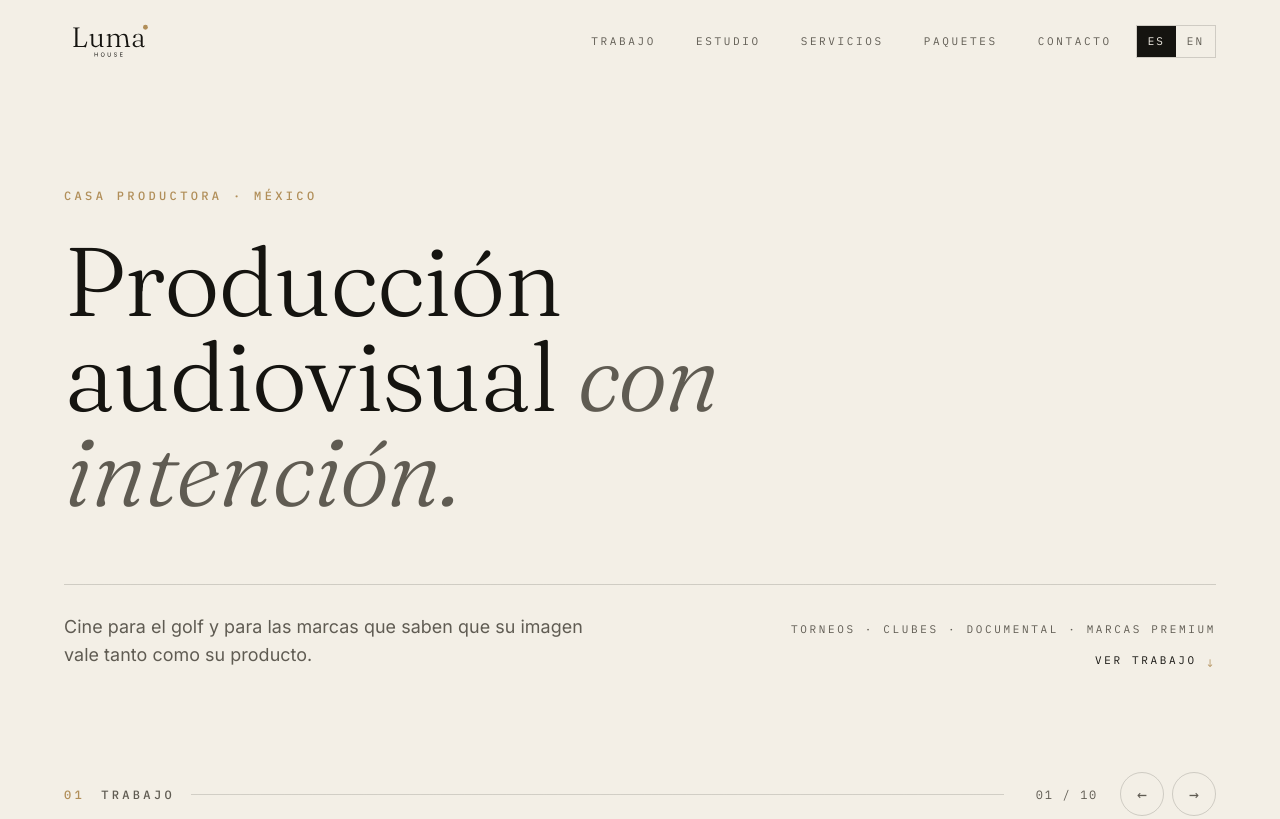
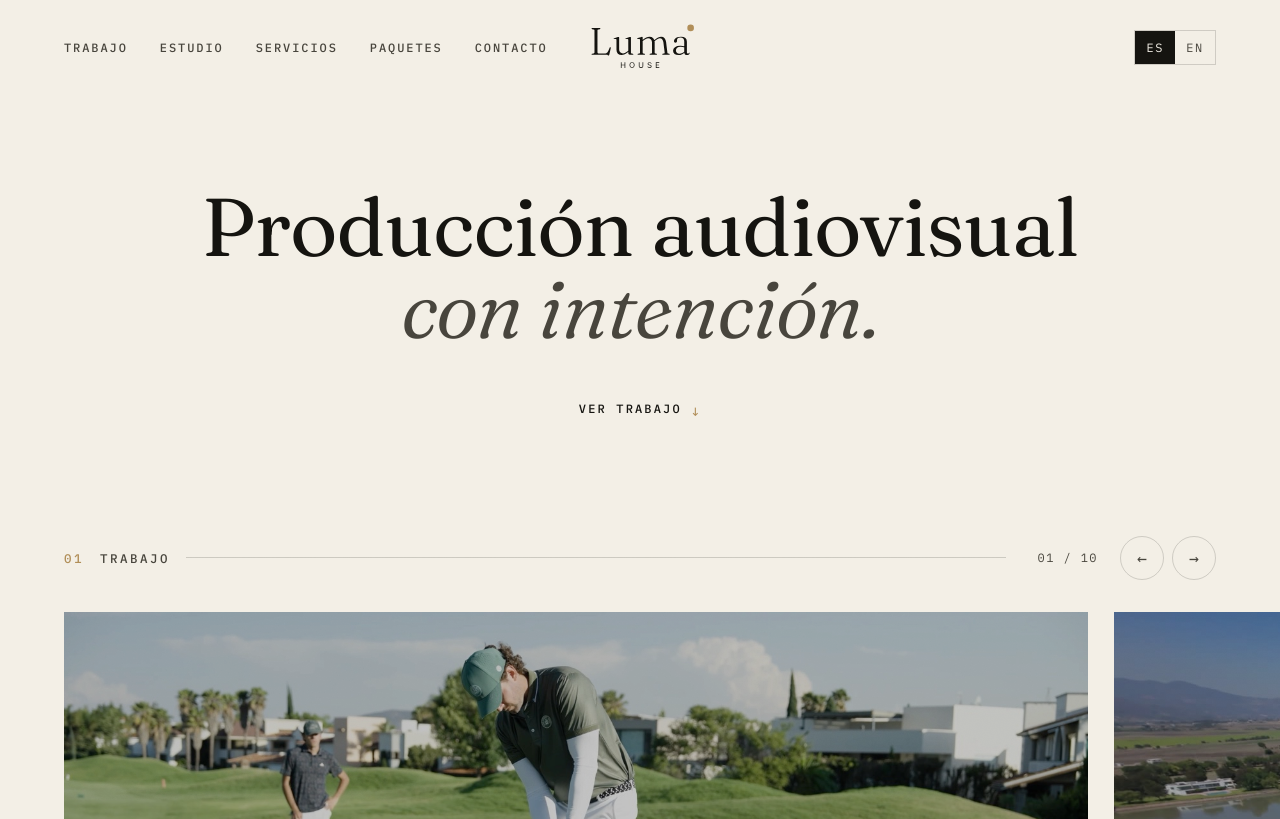
Before and after one commit to alextbr04/lumahouse-sitio, a plain HTML site: page index.html in a window 1280 px wide. Shown: the top 819 px of the page. Drawn offline with Linux system fonts and the light colour scheme.

Commit message:
Publicación automática 2026-11-05 10:47

```diff
--- a/assets/css/luma.css
+++ b/assets/css/luma.css
@@ -423,3 +423,42 @@ h1,h2,h3{color:var(--ink)}
 /* Golf Course Services: las letras son chicas dentro del logo, va más alto */
 .brands__track img.marca--alta{height:80px; max-width:230px; margin:-12px 0}
 @media (max-width:620px){.brands__track img.marca--alta{height:62px; max-width:170px; margin:-9px 0}}
+
+/* Verticales: sólo la pieza 9:16, sin laterales borrosos (misma altura que las horizontales) */
+.reel__track{align-items:flex-start}
+.slide--vertical{width:calc(min(80vw, 1180px) * 81 / 256)}
+.slide--vertical .slide__media{aspect-ratio:9/16}
+.slide--vertical .slide__media.is-vertical::before{display:none}
+.slide--vertical .slide__media.is-vertical img{object-fit:cover}
+.slide--vertical .slide__info{gap:14px}
+@media (max-width:620px){.slide--vertical{width:56vw}}
+
+/* ==========================================================================
+   MINIMAL (2026-11-05): logo grande al centro, portada sólo con la frase, todo gira alrededor de las piezas
+   ========================================================================== */
+:root{--nav-h:96px}
+.nav .wrap{display:grid; grid-template-columns:1fr auto 1fr; align-items:center}
+.nav__links{grid-column:1; grid-row:1; justify-self:start; margin-left:0; gap:32px}
+.nav__logo{grid-column:2; grid-row:1; justify-self:center}
+.nav__logo img{height:60px}
+.nav__right{grid-column:3; grid-row:1; justify-self:end}
+@media (max-width:1100px){.nav__links{gap:22px}.nav__links a{letter-spacing:.18em}}
+@media (max-width:860px){:root{--nav-h:80px}.nav__logo img{height:48px}.nav .wrap{grid-template-columns:1fr auto 1fr}.nav__links{grid-column:auto; grid-row:auto; justify-self:stretch; position:fixed; top:var(--nav-h); left:0; right:0; bottom:0; width:100vw; height:calc(100svh - var(--nav-h)); margin:0}}
+
+.hero--min{text-align:center; padding-top:calc(var(--nav-h) + clamp(48px, 7vw, 112px)); padding-bottom:clamp(48px, 6vw, 88px)}
+.hero--min h1{max-width:none; margin:0 auto clamp(28px, 3.5vw, 48px); font-size:clamp(40px, 6.4vw, 108px); line-height:1}
+.hero--min h1 em{display:block}
+.hero--min .hero__scroll{font-size:11px; letter-spacing:.24em}
+
+/* LEGIBILIDAD (2026-11-05): misma identidad (Fraunces · Inter · Plex Mono), más cuerpo y contraste */
+:root{--ink-soft:#47443C}
+.hero h1,.section h2,.service h3,.slide h3,.card h3,.statement,.plan__price,.plans__custom h3,.contact__row strong{font-weight:380}
+.hero h1 em{font-weight:340}
+.eyebrow{font-size:12.5px; letter-spacing:.2em}
+.mono{letter-spacing:.12em}
+.nav__links a{font-size:12px; letter-spacing:.16em; font-weight:500}
+.lang button{font-size:12px; letter-spacing:.14em}
+.slide__meta,.card__meta{font-size:12px; letter-spacing:.12em}
+.hero--min .hero__scroll{font-size:12px; letter-spacing:.18em; font-weight:500}
+.brands .eyebrow,.reel .eyebrow,.contact .eyebrow{color:var(--ink-soft)}
+body{color:#2B2A25}
--- a/assets/js/site.js
+++ b/assets/js/site.js
@@ -182,7 +182,7 @@
       : '<div class="card__ph"><span>' + esc(t("f." + p.categoria) || L(p.cliente)) + '</span></div>';
     var tag = p.bloqueado ? "div" : "a";
     var href = p.bloqueado ? "" : ' href="#' + p.id + '"';
-    return '<' + tag + ' class="slide' + (p.bloqueado ? " slide--locked" : "") + '" id="' + p.id + '" data-id="' + p.id + '"' + href + '>' +
+    return '<' + tag + ' class="slide' + (p.bloqueado ? " slide--locked" : "") + (p.vertical ? " slide--vertical" : "") + '" id="' + p.id + '" data-id="' + p.id + '"' + href + '>' +
       '<div class="slide__media' + (p.vertical && p.poster ? ' is-vertical" style="--bg:url(\'' + esc(/^https?:\/\//.test(p.poster) ? p.poster : asset("posters/" + p.poster)) + '\')"' : '"') + '>' + media +
       (p.bloqueado ? '<span class="card__badge">' + esc(t("card.soon")) + '</span>' : '<span class="slide__play" aria-hidden="true"></span>') + '</div>' +
       '<div class="slide__info"><span class="mono slide__num">' + pad2(i + 1) + '</span><div><h3>' + esc(L(p.titulo)) + '</h3><p class="slide__meta">' + esc(L(p.cliente)) + '</p></div></div>' +
--- a/index.html
+++ b/index.html
@@ -13,8 +13,8 @@
 <link rel="icon" type="image/png" href="assets/logo/Luma_Avatar_LhPunto_Ink_circular_1024.png">
 <link rel="preconnect" href="https://fonts.googleapis.com">
 <link rel="preconnect" href="https://fonts.gstatic.com" crossorigin>
-<link href="https://fonts.googleapis.com/css2?family=Fraunces:ital,opsz,wght@0,9..144,300;1,9..144,300&family=IBM+Plex+Mono:wght@400;500&family=Inter:wght@400;500;600&display=swap" rel="stylesheet">
-<link rel="stylesheet" href="assets/css/luma.css?v=20261105a">
+<link href="https://fonts.googleapis.com/css2?family=Fraunces:ital,opsz,wght@0,9..144,300..500;1,9..144,300..500&family=IBM+Plex+Mono:wght@400;500&family=Inter:wght@400;500;600&display=swap" rel="stylesheet">
+<link rel="stylesheet" href="assets/css/luma.css?v=20261105c">
 </head>
 <body data-page="inicio">
 
@@ -39,21 +39,14 @@
 </header>
 
 <main>
-  <section class="hero hero--sin-video">
+  <section class="hero hero--sin-video hero--min">
     <div class="hero__media" aria-hidden="true">
       <!-- VIDEO DE FONDO: sube un loop corto (10–20 s, sin audio, H.264, < 8 MB) a assets/video/hero.mp4 y quita el comentario:
       <video src="assets/video/hero.mp4" autoplay muted loop playsinline poster="assets/posters/hero.jpg"></video> -->
     </div>
     <div class="wrap">
-      <p class="eyebrow" data-i18n="hero.eyebrow">Casa productora · México</p>
       <h1 data-i18n="hero.title">Producción audiovisual <em>con intención.</em></h1>
-      <div class="hero__foot">
-        <p class="hero__sub" data-i18n="hero.sub">Cine para el golf y para las marcas que saben que su imagen vale tanto como su producto.</p>
-        <div class="hero__meta">
-          <p class="mono" data-i18n="hero.meta">Torneos · Clubes · Documental · Marcas premium</p>
-          <a class="mono hero__scroll" href="#trabajo"><span data-i18n="hero.cta1">Ver trabajo</span> <i aria-hidden="true">↓</i></a>
-        </div>
-      </div>
+      <a class="mono hero__scroll" href="#trabajo"><span data-i18n="hero.cta1">Ver trabajo</span> <i aria-hidden="true">↓</i></a>
     </div>
   </section>
 
@@ -230,6 +223,6 @@
 
 <script src="assets/js/proyectos.js?v=20261103g"></script>
 <script src="assets/js/videos.js?v=cc59c57105"></script>
-<script src="assets/js/site.js?v=20261105a"></script>
+<script src="assets/js/site.js?v=20261105c"></script>
 </body>
 </html>
```
